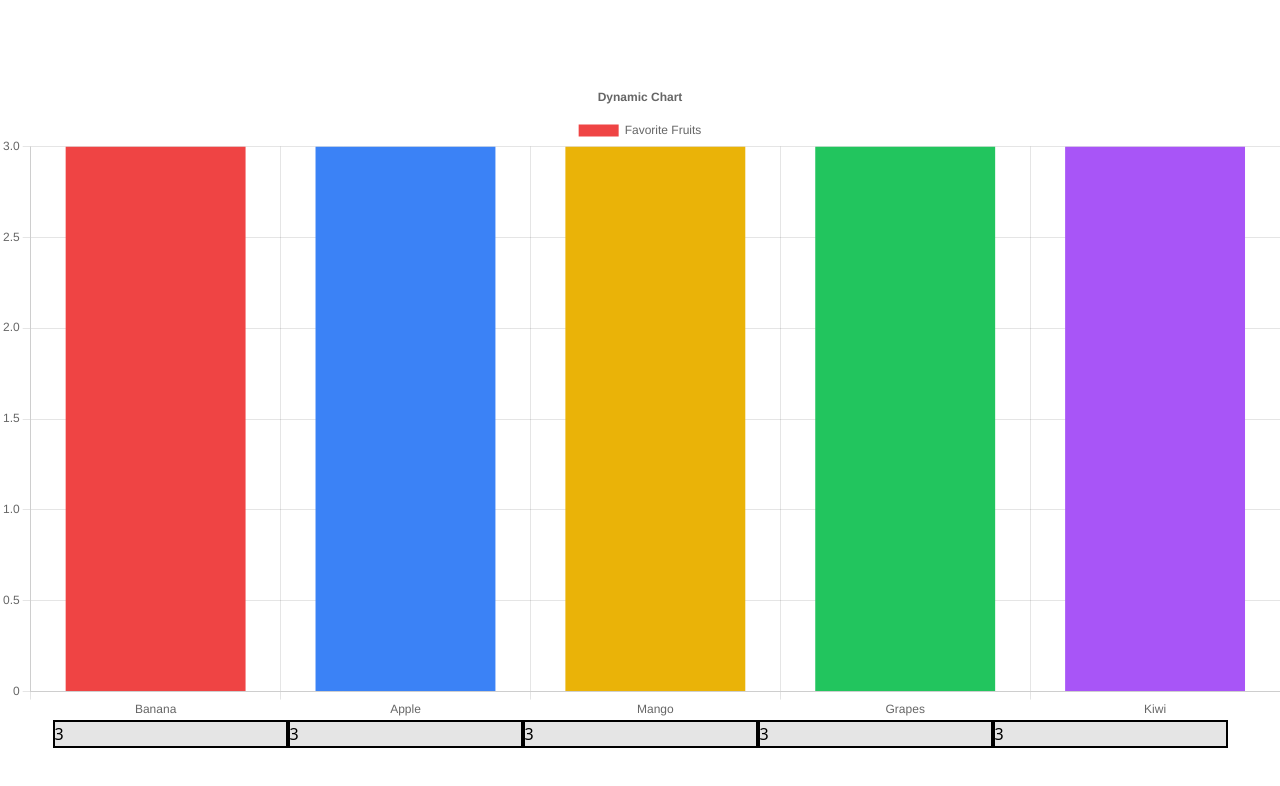
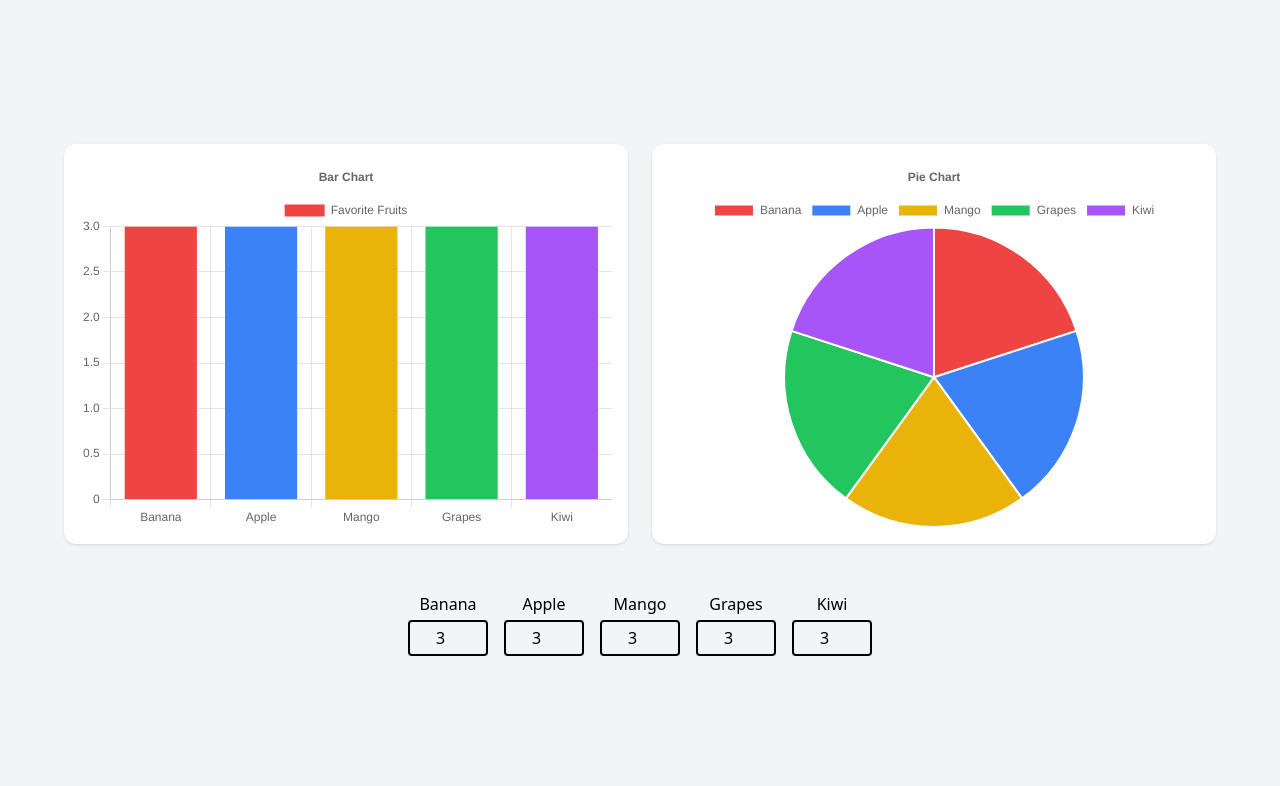
Before and after one commit to benedict1117/react-chart-js-demo, a React (Vite) app: page / in a window 1280 px wide. Shown: the top 786 px of the page. Built offline with nearby package versions, Linux system fonts and the light colour scheme.

Commit message:
Added pie graph

```diff
--- a/src/App.tsx
+++ b/src/App.tsx
@@ -3,96 +3,93 @@ import {
   CategoryScale,
   LinearScale,
   BarElement,
+  ArcElement,
   Title,
   Tooltip,
   Legend,
   type ChartOptions,
-  type ChartData
+  type ChartData,
 } from "chart.js";
 import { useState } from "react";
+import { Bar, Pie } from "react-chartjs-2";
 
-// Register required components
-ChartJS.register(
-  CategoryScale,
-  LinearScale,
-  BarElement,
-  Title,
-  Tooltip,
-  Legend
-);
-
-import { Bar } from "react-chartjs-2";
+ChartJS.register(CategoryScale, LinearScale, BarElement, ArcElement, Title, Tooltip, Legend);
 
 const LABELS = ["Banana", "Apple", "Mango", "Grapes", "Kiwi"];
+const COLORS = ["#ef4444", "#3b82f6", "#eab308", "#22c55e", "#a855f7"];
 
-const INITIAL_DATA: ChartData<"bar", number[], string> = {
-  labels: LABELS,
-  datasets: [
-    {
-      label: "Favorite Fruits",
-      data: [3, 3, 3, 3, 3],
-      backgroundColor: [
-        "#ef4444", // red-500
-        "#3b82f6", // blue-500
-        "#eab308", // yellow-500
-        "#22c55e", // green-500
-        "#a855f7", // purple-500
-      ]
-    }
-  ]
-}
-
-const STATIC_OPTIONS: ChartOptions<"bar"> = {
-  responsive: true,
-  maintainAspectRatio: false, // allow custom height
-  plugins: {
-    legend: {
-      position: "top"
-    },
-    title: {
-      display: true,
-      text: "Dynamic Chart"
-    }
-  }
-}
+const INITIAL_VALUES = [3, 3, 3, 3, 3];
 
 export default function App() {
+  const [values, setValues] = useState<number[]>(INITIAL_VALUES);
 
-  const [chartData, setChartData] = useState<ChartData<"bar", number[], string>>(INITIAL_DATA);
+  // Update one value
+  const handleChangeValue = (index: number, value: number) => {
+    const newValues = [...values];
+    newValues[index] = value;
+    setValues(newValues);
+  };
 
-  const handleChangeChartDate = (index: number, value: number) => {
+  // Bar chart data (Type-safe)
+  const barData: ChartData<"bar", number[], string> = {
+    labels: LABELS,
+    datasets: [
+      {
+        label: "Favorite Fruits",
+        data: values,
+        backgroundColor: COLORS,
+      },
+    ],
+  };
 
-    // Create new array of values
-    const newData = [...chartData.datasets[0].data];
-    newData[index] = value;
+  // Pie chart data (Type-safe)
+  const pieData: ChartData<"pie", number[], string> = {
+    labels: LABELS,
+    datasets: [
+      {
+        label: "Favorite Fruits",
+        data: values,
+        backgroundColor: COLORS,
+      },
+    ],
+  };
 
-    // Return new array
-    setChartData({
-      ...chartData,
-      datasets: [
-        {
-          ...chartData.datasets[0],
-          data: newData
-        }
-      ]
-    });
+  const barOptions: ChartOptions<"bar"> = {
+    responsive: true,
+    maintainAspectRatio: false,
+    plugins: { legend: { position: "top" }, title: { display: true, text: "Bar Chart" } },
+  };
 
-  }
+  const pieOptions: ChartOptions<"pie"> = {
+    responsive: true,
+    maintainAspectRatio: false,
+    plugins: { legend: { position: "top" }, title: { display: true, text: "Pie Chart" } },
+  };
 
   return (
-    <div className="flex h-screen w-screen items-center justify-center">
-      <div className="text-center max-w-7xl w-full max-h-[80vh]">
-        <Bar data={chartData} options={STATIC_OPTIONS} />
+    <div className="flex flex-col items-center justify-center gap-8 p-6 bg-gray-100 min-h-screen">
+      <div className="grid grid-cols-1 md:grid-cols-2 gap-6 w-full max-w-6xl h-[400px]">
+        <div className="bg-white p-4 rounded-xl shadow">
+          <Bar data={barData} options={barOptions} />
+        </div>
+        <div className="bg-white p-4 rounded-xl shadow">
+          <Pie data={pieData} options={pieOptions} />
+        </div>
+      </div>
+
+      <div className="flex flex-wrap gap-4 justify-center mt-4">
         {LABELS.map((item, index) => (
-          <input
-            className="bg-neutral-200 border-2 border-black"
-            key={`${item}-${index}`}
-            value={chartData.datasets[0].data[index] || undefined}
-            onChange={(e) => handleChangeChartDate(index, Number(e.target.value || 0))}
-            type="number"
+          <div key={item} className="flex flex-col items-center">
+            <label className="mb-1 font-medium">{item}</label>
+            <input
+              type="number"
+              className="w-20 p-1 border-2 border-black rounded text-center"
+              value={values[index]}
+              onChange={(e) => handleChangeValue(index, Number(e.target.value || 0))}
             />
+          </div>
         ))}
       </div>
     </div>
-  )
+  );
 }
```
